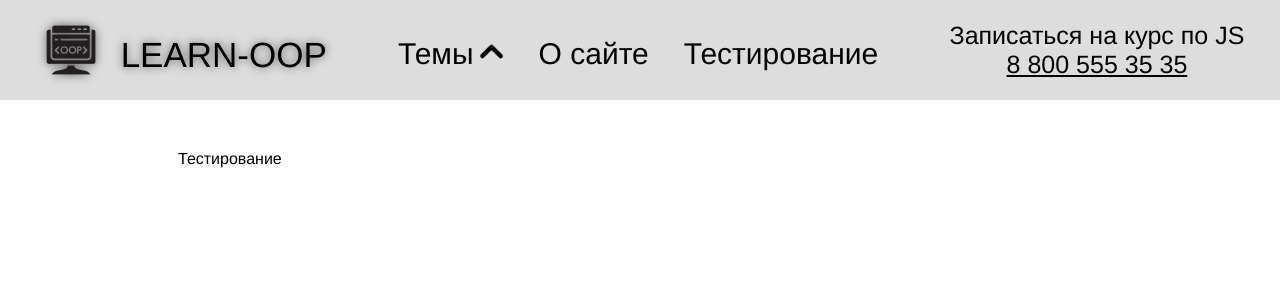
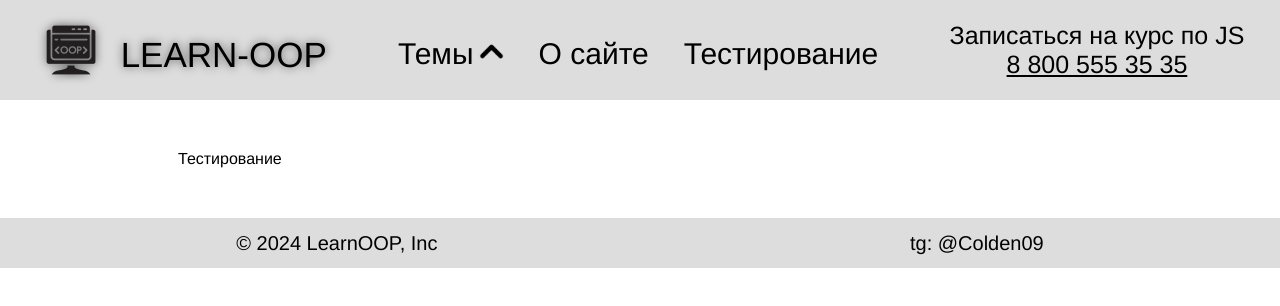
Before and after one commit to Osminojka98/learn-oop-web, a React (Create React App) app: page /testing in a window 1280 px wide. Shown: the top 306 px of the page. Built offline with nearby package versions, Linux system fonts and the light colour scheme.

Commit message:
add footer component

```diff
--- a/src/App.jsx
+++ b/src/App.jsx
@@ -4,6 +4,7 @@ import "./components.scss"
 import Header from "./components/header/Header";
 import { Navigate, Route, Routes } from "react-router-dom";
 import MainPage from "./components/mainPage/MainPage";
+import Footer from "./components/footer/Footer";
 
 
 class App extends React.Component {
@@ -34,6 +35,8 @@ class App extends React.Component {
               <Route path="/testing" element="Тестирование" />
             </Routes>
         </div>
+
+        <Footer />
       </div>
     )
   }
--- a/src/components.scss
+++ b/src/components.scss
@@ -18,6 +18,7 @@
 
 .prgh {
 	font-size: 25px;
+	margin: 30px 0px;
 
 	ul li, ol li {
 		font-size: 25px;
--- /dev/null
+++ b/src/components/footer/Footer.jsx
@@ -0,0 +1,23 @@
+import React from "react";
+import "./Footer.scss";
+
+
+class Footer extends React.Component {
+	constructor(props) {
+		super(props)
+	}
+
+
+	render() {
+		return(
+			<footer className="footer">
+				<div className="footer__site-name">© 2024 LearnOOP, Inc</div>
+
+				<div className="footer__contacts">tg: @Colden09</div>
+			</footer>
+		)
+	}
+}
+
+
+export default Footer;
--- /dev/null
+++ b/src/components/footer/Footer.scss
@@ -0,0 +1,12 @@
+.footer {
+	width: 100%;
+	height: 50px;
+	background: #ddd;
+	display: flex;
+	justify-content: space-around;
+	align-items: center;
+
+	&__site-name, &__contacts{
+		font-size: 20px;
+	}
+}
--- a/src/components/mainPage/MainPage.jsx
+++ b/src/components/mainPage/MainPage.jsx
@@ -68,6 +68,61 @@ class MainPage extends React.Component {
 				<div className="prgh">
 					JavaScript — это гибкий язык, который поддерживает объектно-ориентированные принципы. Освоив ООП, вы сможете писать более структурированный и поддерживаемый код, что особенно важно в современных веб-приложениях и проектах с большим количеством функций и сложной логикой.
 				</div>
+
+				<div className="subtitle">Желательные знания</div>
+
+				<div className="prgh">
+					Перед изучением ООП (объектно-ориентированного программирования) в JavaScript полезно хорошо понимать следующие базовые концепции: <br />
+
+					<ol>
+						<br />
+						<li>
+							Переменные и типы данных: <br />
+								- Понимание примитивных типов (number, string, boolean, undefined, null, symbol) и объектов. <br />
+								- Знание отличий между примитивными и ссылочными типами данных. <br />
+						</li>
+
+						<br /><br />
+						<li>
+							Функции: <br />
+								- Основные способы объявления функций (function declaration, function expression, arrow functions). <br />
+								- Замыкания и область видимости (scope) переменных. <br />
+								- Контекст `this` и как он изменяется в зависимости от вызова функции. <br />
+						</li>
+
+						<br /><br />
+						<li>
+							Объекты: <br />
+								- Создание объектов и доступ к их свойствам. <br />
+								- Манипуляция объектами: добавление, удаление, изменение свойств. <br />
+								- Основы прототипного наследования: свойства и методы, доступные через прототип. <br />
+						</li>
+
+						<br /><br />
+						<li>
+							Массивы: <br />
+								- Методы массивов: `push`, `pop`, `map`, `filter`, `reduce` и т. д. <br />
+								- Понимание того, что массивы в JavaScript — это объекты, и как это влияет на их поведение. <br />
+						</li>
+
+						<br /><br />
+						<li>
+							Модули ES6: <br />
+								- Знание синтаксиса `import` и `export`. <br />
+								- Как разбивать код на модули для лучшей организации и повторного использования. <br />
+						</li>
+
+						<br /><br />
+						<li>
+							Ключевые особенности JavaScript: <br />
+								- Особенности `this` в JavaScript. <br />
+								- `bind`, `call`, и `apply` для изменения контекста вызова. <br />
+								- Работа с `class` и `constructor` (даже на базовом уровне), чтобы подготовиться к ООП. <br />
+						</li>
+					</ol>
+
+					Эти знания помогут быстрее освоить концепции ООП и правильно использовать их в JavaScript.
+				</div>
 			</main>
 		)
 	}
```
